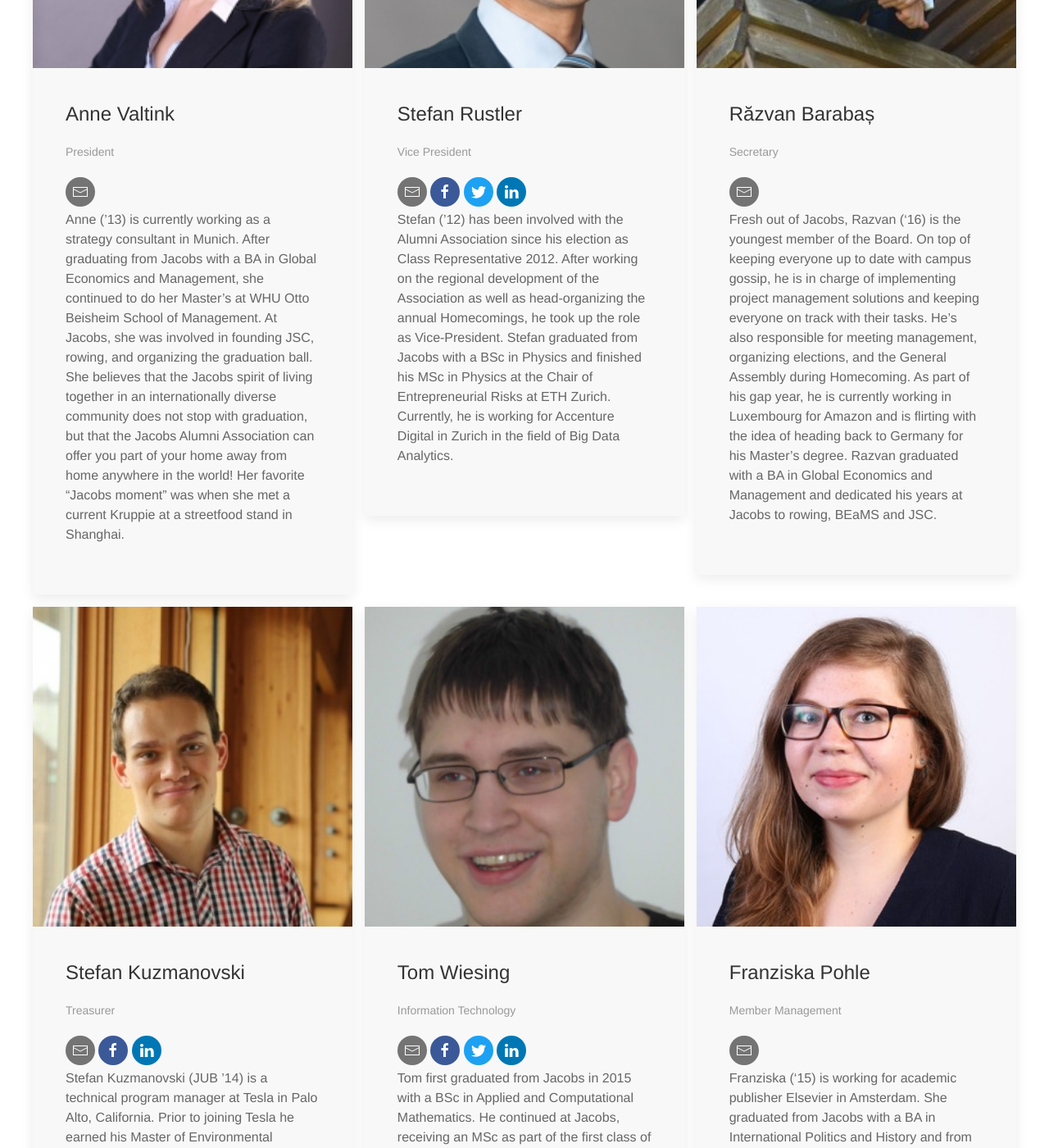
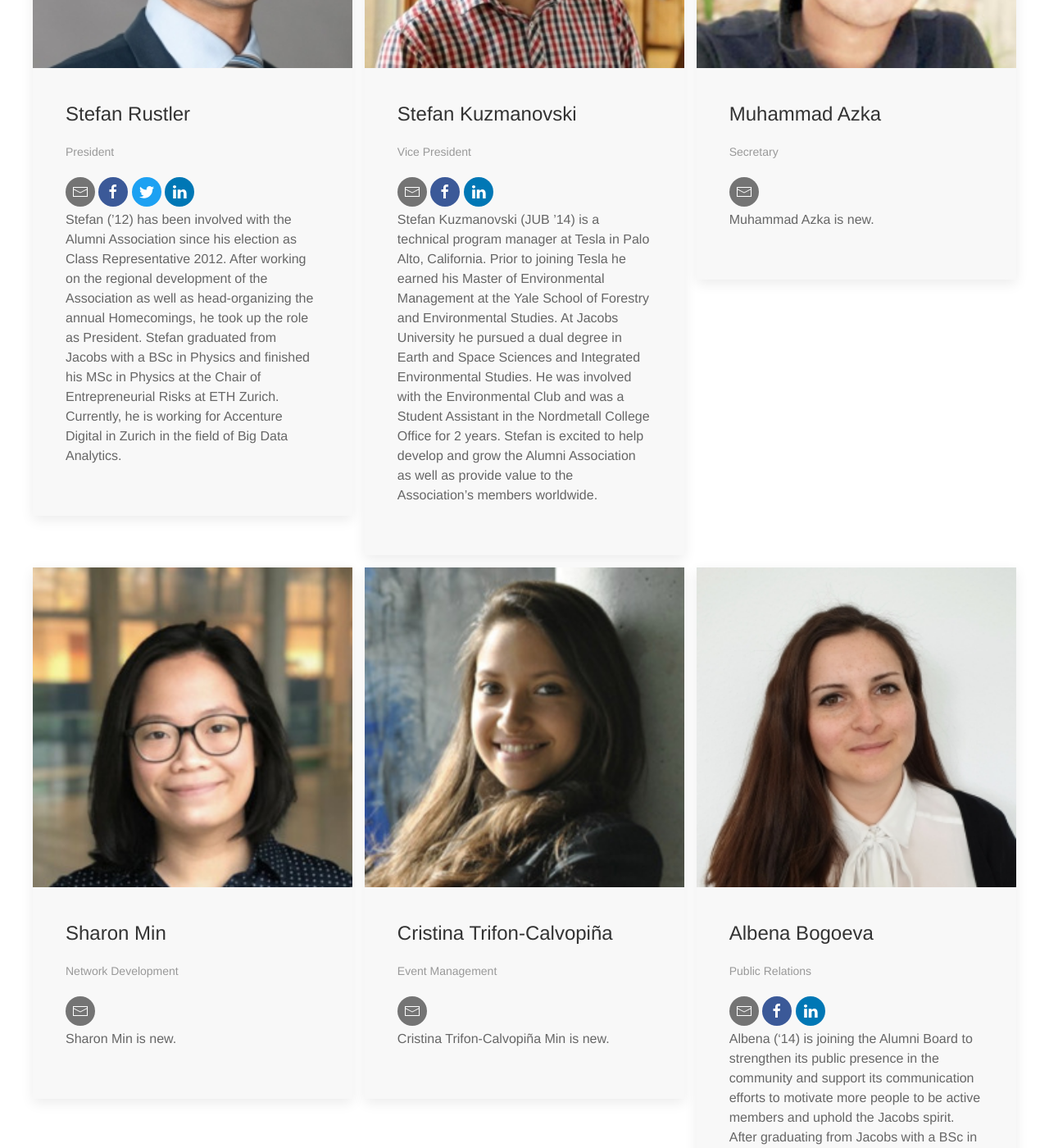
Before and after one commit to JacobsAlumni/jekyll.jacobs-alumni.de, a Jekyll site: the page built from src/board/index.html, in a window 1280 px wide and 1400 px high, scrolled down 844 px. Shown: the whole window at 82% size. Built offline with Jekyll 4.4.1, drawn with Linux system fonts in a browser that asks for light colours; some of the changed text lies outside the part shown.

Commit message:
New board

```diff
--- a/_data/board.yml
+++ b/_data/board.yml
@@ -1,14 +1,6 @@
--
-  name: Anne Valtink
-  role: President
-  photoUrl: media/board/Anne_Valtink.jpg
-  meta:
-    email: avaltink@jacobs-alumni.de
-  description:
-    Anne (’13) is currently working as a strategy consultant in Munich. After graduating from Jacobs with a BA in Global Economics and Management, she continued to do her Master’s at WHU Otto Beisheim School of Management. At Jacobs, she was involved in founding JSC, rowing, and organizing the graduation ball. She believes that the Jacobs spirit of living together in an internationally diverse community does not stop with graduation, but that the Jacobs Alumni Association can offer you part of your home away from home anywhere in the world! Her favorite “Jacobs moment” was when she met a current Kruppie at a streetfood stand in Shanghai.
 -
   name: Stefan Rustler
-  role: Vice President
+  role: President
   photoUrl: media/board/Stefan_Rustler.jpg
   meta:
     email: srustler@jacobs-alumni.de
@@ -16,18 +8,10 @@
     twitter: https://twitter.com/RustlerStefan
     linkedin: https://www.linkedin.com/pub/stefan-rustler/35/b61/38a
   description:
-    Stefan (’12) has been involved with the Alumni Association since his election as Class Representative 2012. After working on the regional development of the Association as well as head-organizing the annual Homecomings, he took up the role as Vice-President. Stefan graduated from Jacobs with a BSc in Physics and finished his MSc in Physics at the Chair of Entrepreneurial Risks at ETH Zurich. Currently, he is working for Accenture Digital in Zurich in the field of Big Data Analytics.
--
-  name: Răzvan Barabaș
-  role: Secretary
-  photoUrl: media/board/Razvan_Barabas.jpg
-  meta:
-    email: rbarbas@jacobs-alumni.de
-  description:
-    Fresh out of Jacobs, Razvan (‘16) is the youngest member of the Board. On top of keeping everyone up to date with campus gossip, he is in charge of implementing project management solutions and keeping everyone on track with their tasks. He’s also responsible for meeting management, organizing elections, and the General Assembly during Homecoming. As part of his gap year, he is currently working in Luxembourg for Amazon and is flirting with the idea of heading back to Germany for his Master’s degree. Razvan graduated with a BA in Global Economics and Management and dedicated his years at Jacobs to rowing, BEaMS and JSC.
+    Stefan (’12) has been involved with the Alumni Association since his election as Class Representative 2012. After working on the regional development of the Association as well as head-organizing the annual Homecomings, he took up the role as President. Stefan graduated from Jacobs with a BSc in Physics and finished his MSc in Physics at the Chair of Entrepreneurial Risks at ETH Zurich. Currently, he is working for Accenture Digital in Zurich in the field of Big Data Analytics.
 -
   name: Stefan Kuzmanovski
-  role: Treasurer
+  role: Vice President
   photoUrl: media/board/Stefan_Kuzmanovski.jpg
   meta:
     email: skuzmanovski@jacobs-alumni.de
@@ -35,6 +19,50 @@
     linkedin: https://www.linkedin.com/in/stefankuzmanovski
   description:
     Stefan Kuzmanovski (JUB ’14) is a technical program manager at Tesla in Palo Alto, California. Prior to joining Tesla he earned his Master of Environmental Management at the Yale School of Forestry and Environmental Studies. At Jacobs University he pursued a dual degree in Earth and Space Sciences and Integrated Environmental Studies. He was involved with the Environmental Club and was a Student Assistant in the Nordmetall College Office for 2 years. Stefan is excited to help develop and grow the Alumni Association as well as provide value to the Association’s members worldwide.
+-
+  name: Muhammad Azka
+  role: Secretary
+  photoUrl: media/board/Muhammad_Azka.jpg
+  meta:
+    email: mazka@jacobs-alumni.de
+  description:
+    Muhammad Azka is new.
+-
+  name: Sharon Min
+  role: Network Development
+  photoUrl: media/board/Sharon_Min.jpg
+  meta:
+    email: SMin@jacobs-alumni.de
+  description:
+    Sharon Min is new.
+-
+  name: Cristina Trifon-Calvopiña
+  role: Event Management
+  photoUrl: media/board/Cristina_Trifon_Calvopina.jpg
+  meta:
+    email: CCalvopina@jacobs-alumni.de
+  description:
+    Cristina Trifon-Calvopiña Min is new.
+-
+  name: Albena Bogoeva
+  role: Public Relations
+  photoUrl: media/board/Albena_Bogoeva.jpg
+  meta:
+    email: abogoeva@jacobs-alumni.de
+    facebook: https://www.facebook.com/albenab
+    linkedin: https://www.linkedin.com/in/abogoeva/
+  description:
+    Albena ('14) is joining the Alumni Board to strengthen its public presence in the community and support its communication efforts to motivate more people to be active members and uphold the Jacobs spirit.
+
+    After graduating from Jacobs with a BSc in Information Management and Systems in 2014, she finished her MSc in Business Informatics at the University of Mannheim. At Jacobs, she coordinated the Rotaract Club, was a member of the Stage, Light, Sound Crew, a proud Pulse Express employee and passionate C3 resident. She is currently working as a management consultant in Mannheim, helping customers succeed in their digital transformations in the area of procurement.
+-
+  name: Mohsin Dar
+  role: Fundraising
+  photoUrl: media/board/Mohsin_Dar.jpg
+  meta:
+    email: mdar@jacobs-alumni.de
+  description:
+    Mohsin Dar is new.
 -
   name: Tom Wiesing
   role: Information Technology
@@ -57,47 +85,3 @@
     email: fpohle@jacobs-alumni.de
   description:
     Franziska ('15) is working for academic publisher Elsevier in Amsterdam. She graduated from Jacobs with a BA in International Politics and History and from University of Amsterdam with an MSc in Corporate Communication ('17). At Jacobs, she was Secretary of the Rotaract Club, Section Leader at J-Cappella, and part of the first class that made Nordmetall cool. As Assessor for Member Management, she is looking for ways to make the association attractive for old and new alumni and working on a smooth registration process.
-
--
-  name: Albena Bogoeva
-  role: Public Relations
-  photoUrl: media/board/Albena_Bogoeva.jpg
-  meta:
-    email: abogoeva@jacobs-alumni.de
-    facebook: https://www.facebook.com/albenab
-    linkedin: https://www.linkedin.com/in/abogoeva/
-  description:
-    Albena ('14) is joining the Alumni Board to strengthen its public presence in the community and support its communication efforts to motivate more people to be active members and uphold the Jacobs spirit.
-
-    After graduating from Jacobs with a BSc in Information Management and Systems in 2014, she finished her MSc in Business Informatics at the University of Mannheim. At Jacobs, she coordinated the Rotaract Club, was a member of the Stage, Light, Sound Crew, a proud Pulse Express employee and passionate C3 resident. She is currently working as a management consultant in Mannheim, helping customers succeed in their digital transformations in the area of procurement.
--
-  name: Max Lohmann
-  role: Event Management
-  photoUrl: media/board/Max_Lohmann.jpg
-  meta:
-    email: mlohmann@jacobs-alumni.de
-  description:
-    Max (’12) is based in Berlin working for GIZ, the German agency for international development cooperation. He recently joined a team advising the German G20 Presidency. Max graduated from Jacobs with a BA in Integrated Social Sciences and got a Master’s Degree in International Relations and Economics from the Johns Hopkins University’s School of Advanced International Studies in Washington, D.C. Also, Max is the proud co-owner of Pulse Express, Jacobs University’s on-campus convenience and groceries store. He joined the Alumni Board in the fall of 2016. As Assessor for Event Management he is the head-organizer of the annual alumni Homecomings.
--
-  name: Elena Isac
-  role: Special Projects
-  photoUrl: media/board/Elena_Isac.jpg
-  meta:
-    email: eisac@jacobs-alumni.de
-    facebook: http://facebook.com/ele.isac
-    twitter: https://twitter.com/IsacElena
-    instagram: https://instagram.com/nutzic/
-    linkedin: https://www.linkedin.com/pub/elena-isac/16/996/7bb
-  description:
-    Elena (’11) graduated in 2011 with a BSc in International Logistics Engineering. She is currently working as a Supply Chain Analyst for Barry Callebaut , in Zurich. She joined the board in 2014 as Assessor for Special Projects, and will be focusing on the Generation Fund project, as well as developing other ventures for Alumni. Previously Elena has worked for the Alumni Office during her undergraduate studies, coordinated the Logistics Chain Club for Alumni after graduation and has been strongly involved in the Jacobs campus life as a student – all of which shape her strong determination to contribute to the development of the Jacobs Alumni worldwide network.
--
-  name: Anna-Lena Schindl
-  role: Network Development
-  photoUrl: media/board/Anna_Lena_Schindl.jpg
-  meta:
-    email: aschindl@jacobs-alumni.de
-    facebook: https://www.facebook.com/annalena.schindl
-    twitter: https://twitter.com/annalena_s
-    linkedin: https://de.linkedin.com/in/aschindl
-  description:
-    Anna-Lena graduated from Jacobs in 2012 with a BSc in Physics. A love for innovation, design and entrepreneurship brought her to Silicon Valley where she received a MSc from Stanford University in Management Science and Engineering in 2015. She has since returned to Europe and is currently working within the startup ecosystem in Stockholm. As Assessor for Network Development, she will support all initiatives related to strengthening and creating new connections between alumni all around the globe. Most importantly by supporting the local chapters to be a home away from home for the Jacobs community.
--- a/_data/oldmembers.yml
+++ b/_data/oldmembers.yml
@@ -13,6 +13,16 @@
     - title: Treasurer
       from: 2015
       to: 2015
+- name: Anna-Lena Schindl
+  roles:
+    - title: Network Development
+      from: 2016
+      to: 2019
+- name: Anne Valtink
+  roles:
+    - title: President
+      from: 2016
+      to: 2019
 - name: Beenish Waris
   roles:
     - title: Fundraising
@@ -28,6 +38,11 @@
     - title: Vice President
       from: 2013
       to: 2013
+- name: Elena Isac
+  roles:
+    - title: Special Projects
+      from: 2016
+      to: 2019
 - name: Ewa Grzechnik
   roles:
     - title: Treasurer
@@ -68,6 +83,11 @@
     - title: Public Relations
       from: 2016
       to: 2017
+- name: Max Lohmann
+  roles:
+    - title: Event Management
+      from: 2016
+      to: 2019
 - name: Melanie Wilneder
   roles:
     - title: Secretary
@@ -91,6 +111,11 @@
     - title: Member Management
       from: 2015
       to: 2016
+- name: Răzvan Barabaș
+  roles:
+    - title: Secretary
+      from: 2016
+      to: 2019
 - name: Robert Eckhoff
   roles:
     - title: Special Projects
```
Also changed, not shown: media/board/Anna_Lena_Schindl.jpg (deleted), media/board/Anne_Valtink.jpg (deleted), media/board/Beenish_Waris.jpg (deleted), media/board/Cristina_Trifon_Calvopina.jpg (added), media/board/Elena_Isac.jpg (deleted), media/board/Max_Lohmann.jpg (deleted), media/board/Mohsin_Dar.jpg (added), media/board/Muhammad_Azka.jpg (added), media/board/Razvan_Barabas.jpg (deleted), media/board/Sharon_Min.jpg (added).
